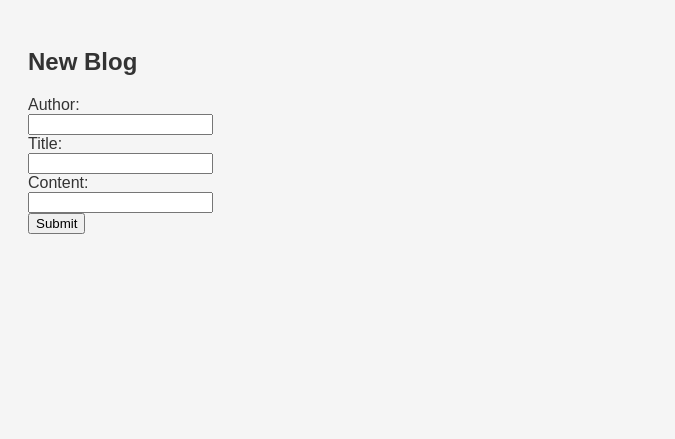
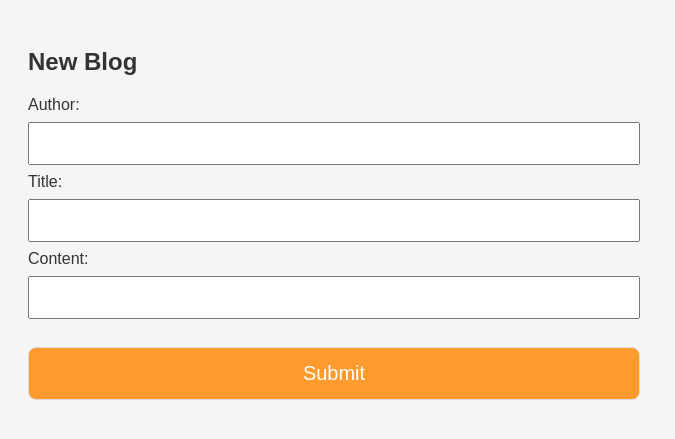
Before and after one commit to Inga355/Masterblog, a Flask app: page /add in a window 1280 px wide. Shown: the top 439 px of the page, without its empty margins (0-675 px from the left). Run offline with Flask 3, Linux system fonts and the light colour scheme.

Commit message:
added better styling for forms

```diff
--- a/static/style.css
+++ b/static/style.css
@@ -48,3 +48,30 @@ a:hover, a:active {
 #update_button {
   background-color: #5983FA;
 }
+
+input {
+  width: 50%;
+  padding: 12px 20px;
+  margin: 8px 0;
+  box-sizing: border-box;
+}
+
+input[type=submit] {
+  background-color: #FF9B2E;
+  color: white;
+  font-size: 20px;
+  border: 1px solid #DDD;
+  border-radius: 8px;
+  padding: 14px 25px;
+  margin-bottom: 20px;
+  margin-top: 20px;
+  margin-left: auto;
+  margin-right: 25px;
+  text-align: center;
+  text-decoration: none;
+  display: inline-block;
+}
+
+input[type=submit]:hover, input[type=submit]:active {
+  background-color: red;
+}
```
